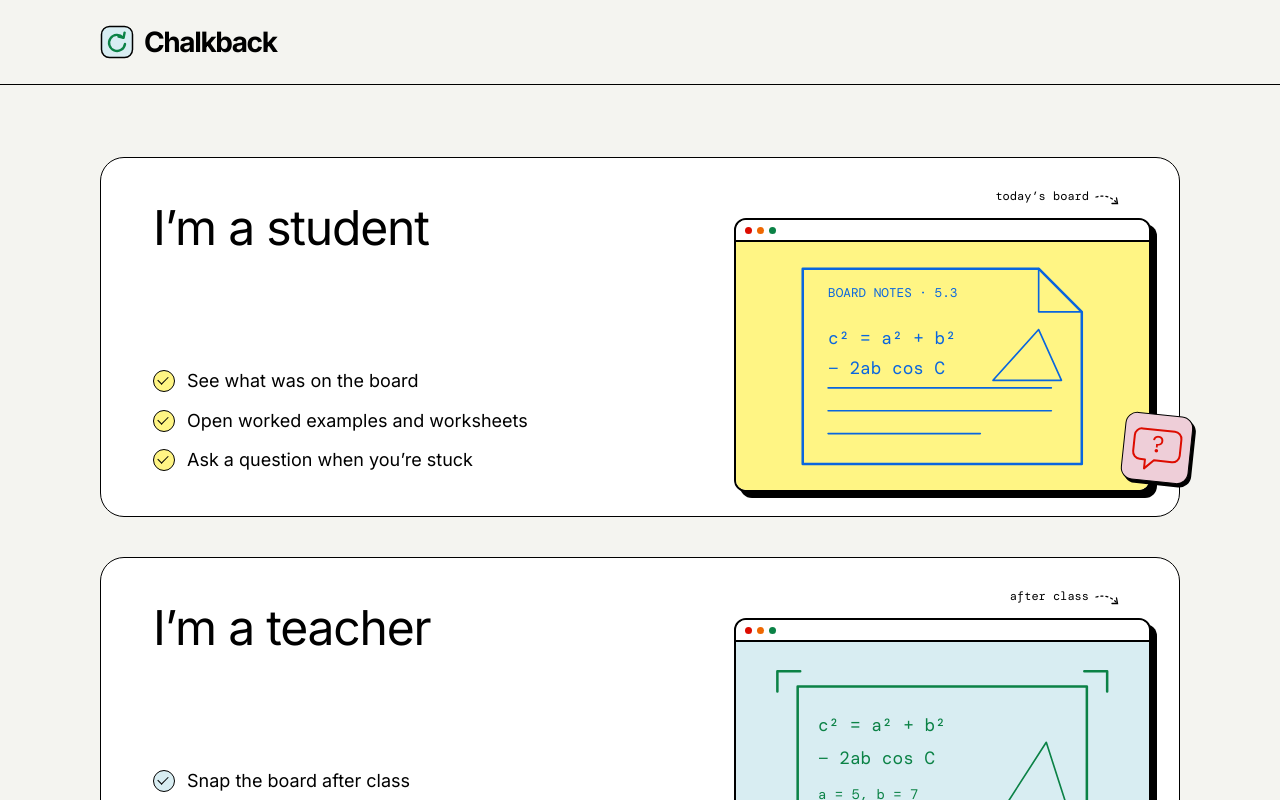
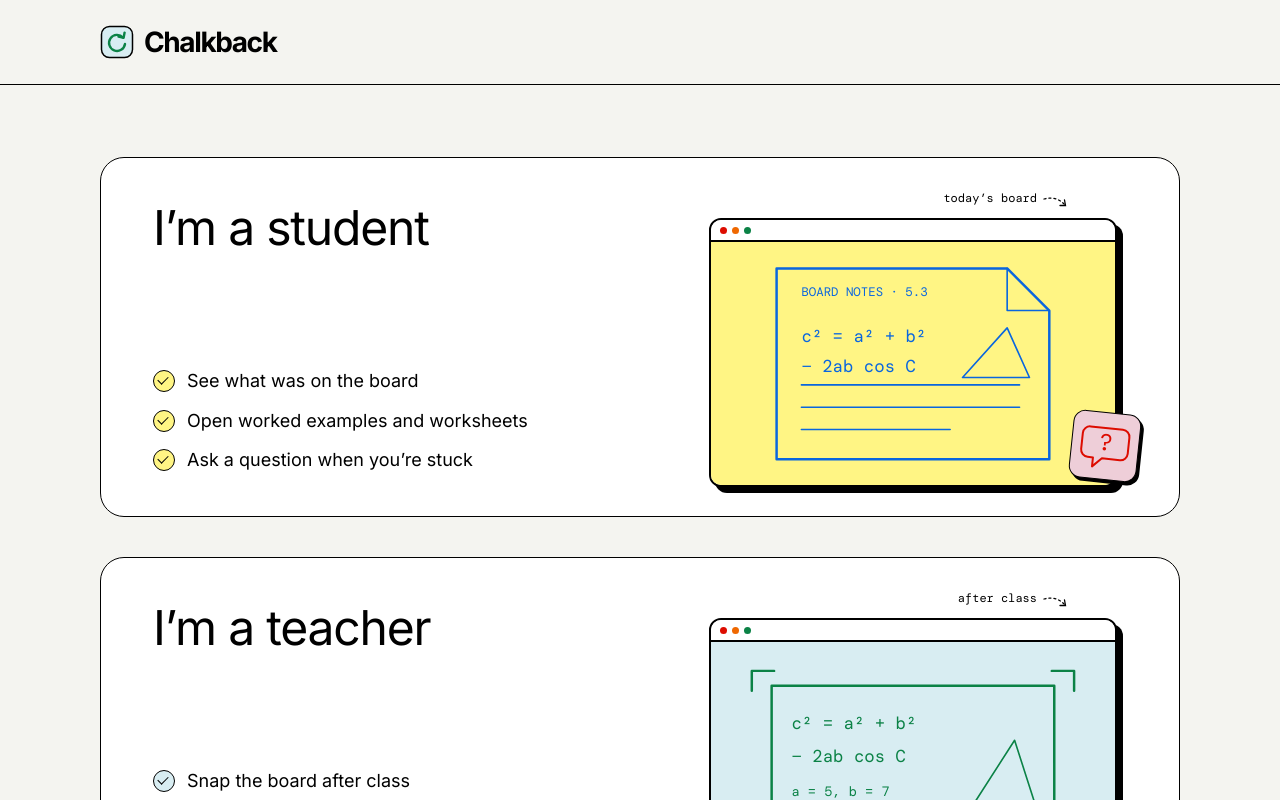
Before and after one commit to cocoj1115/LMD-Math-Archive, a React (Vite) app: page / in a window 1280 px wide. Shown: the top 800 px of the page. Built offline with nearby package versions, Linux system fonts and the light colour scheme.

Commit message:
Keep every illustration window inside its card (no break-out effect)
Co-Authored-By: Claude Opus 5.5 <noreply@anthropic.com>
Claude-Session: https://claude.ai/code/session_01R8cphefgTmCQnQLSVwpH4Y

```diff
--- a/src/index.css
+++ b/src/index.css
@@ -193,11 +193,12 @@ a.card:hover, .lift:hover { transform: var(--lift); box-shadow: var(--shadow-hov
 /* Concept hero band (topic pages) */
 .hero {
   position: relative; background: var(--surface); border: var(--line); border-radius: var(--radius-lg);
-  padding: 36px 40px; margin-top: 40px; min-height: 250px;
+  padding: 40px 44px; margin-top: 32px; min-height: 280px;
 }
+.hero > :not(.hero-art) { max-width: calc(100% - 400px); }
 .hero h1 { margin: 10px 0 12px; max-width: 560px; }
 .hero .sub { max-width: 520px; margin-bottom: 0; }
-.hero .hero-art { position: absolute; right: 40px; top: -12px; width: 330px; }
+.hero .hero-art { position: absolute; right: 40px; top: 50%; transform: translateY(-50%); width: 320px; } /* always inside the card */
 
 /* Gumroad cards */
 .bento { display: grid; grid-template-columns: repeat(2, 1fr); gap: 28px; margin-top: 12px; }
@@ -211,9 +212,9 @@ a.gcard:hover { transform: var(--lift); box-shadow: var(--shadow-hover); }
 .gcard h3 { font-size: 38px; margin: 0; max-width: 46%; }
 .gcard .gfoot { max-width: 42%; font-size: 17px; line-height: 1.5; }
 .gcard .gfoot .mono { display: block; margin-top: 10px; color: var(--muted); }
-.gcard .art-window { position: absolute; right: -12px; top: 34px; width: 52%; }
-.gcard.wide .art-window { width: 30%; right: 40px; top: -12px; }
-.gcard.wide .art-window.second { right: 33%; top: 110px; width: 27%; transform: rotate(-3deg); }
+.gcard .art-window { position: absolute; right: 32px; top: 32px; width: 48%; } /* inside the card */
+.gcard.wide .art-window { width: 30%; right: 40px; top: 32px; }
+.gcard.wide .art-window.second { right: 34%; top: 96px; width: 26%; transform: rotate(-3deg); }
 .gcard.wide .gfoot { max-width: 34%; }
 .gcard.wide h3 { max-width: 34%; }
 .gcard .tag { align-self: flex-start; }
@@ -321,8 +322,8 @@ video.cam { width: 100%; border-radius: 12px; background: #000; }
 }
 
 /* Illustration scene: fills the right column, like Gumroad's composed illustrations */
-.scene { position: absolute; top: 30px; right: -12px; bottom: 30px; width: 46%; }
-.scene .scene-main { position: absolute; top: 30px; right: 40px; width: 84%; }
+.scene { position: absolute; top: 32px; right: 40px; bottom: 32px; width: 44%; } /* inside the card */
+.scene .scene-main { position: absolute; top: 28px; right: 22px; width: 86%; }
 .scene .scene-tile { position: absolute; right: 0; bottom: 4px; transform: rotate(6deg); }
 .scene .scene-note { position: absolute; top: 0; right: 70px; display: inline-flex; align-items: center; gap: 6px; font-family: var(--font-mono); font-size: 12px; }
 .scene .scene-note svg { transform: translateY(5px); }
--- a/src/screens/Start.tsx
+++ b/src/screens/Start.tsx
@@ -110,7 +110,7 @@ export function Welcome() {
         <div className="mono">{s.kicker}</div>
         <h1 style={{ fontSize: 80 }}>{s.title}</h1>
         <p style={{ fontSize: 22, maxWidth: 480 }}>{s.body}</p>
-        <ArtWindow kind={s.art} color={{ bg: s.bg, ink: s.ink }} className="hero-art" style={{ top: 'auto', bottom: -26, width: 380 }} />
+        <ArtWindow kind={s.art} color={{ bg: s.bg, ink: s.ink }} className="hero-art" />
       </div>
       <div className="row" style={{ marginTop: 40 }}>
         {n > 1 && (
```
Also changed, not shown: 1 other file (tests, documents, lock files or other folders).
